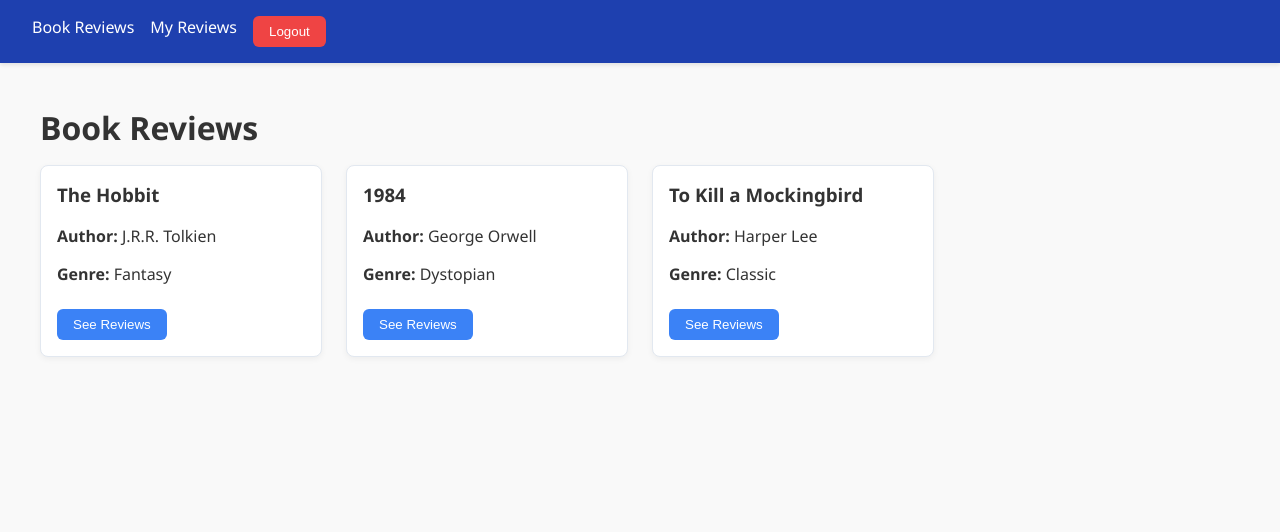
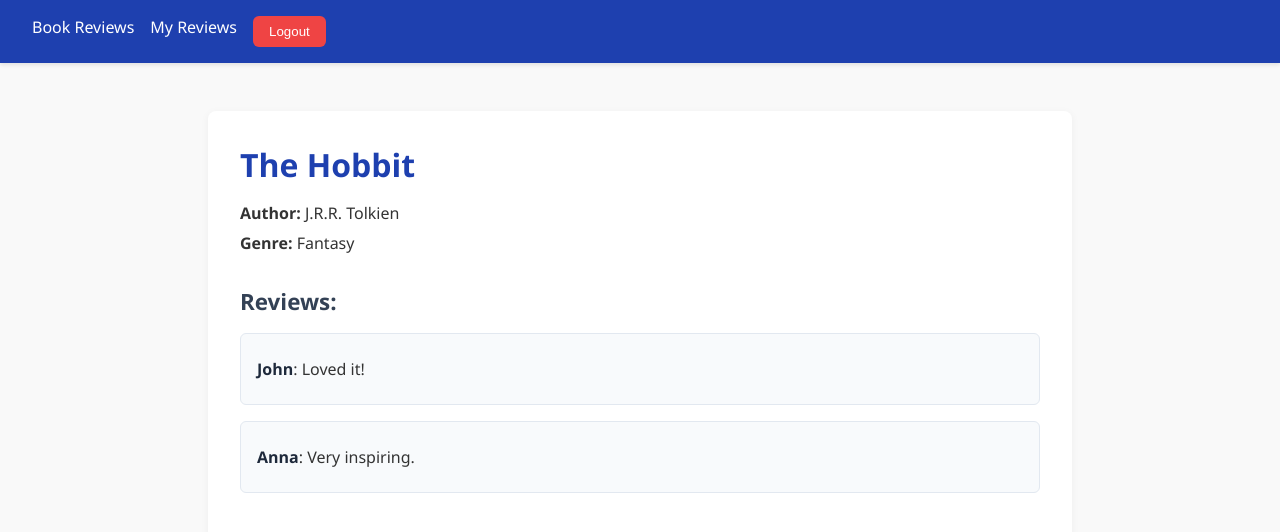
Before and after one commit to teodoratsaneva/ReactProject, a React (Create React App) app in the folder book-reviews-app/: page /book-reviews/1 in a window 1280 px wide. Before the commit this address led to /. Shown: the top 532 px of the page. Built offline with nearby package versions, Linux system fonts and the light colour scheme; data requests are answered from the project's data file; sample sign-in values are in the browser's storage.

Commit message:
add functionality and new page for see reviews

```diff
--- a/book-reviews-app/db.json
+++ b/book-reviews-app/db.json
@@ -2,6 +2,20 @@
     "books": [
       { "id": 1, "title": "The Hobbit", "author": "J.R.R. Tolkien", "genre": "Fantasy" },
       { "id": 2, "title": "1984", "author": "George Orwell", "genre": "Dystopian" },
-      { "id": 3, "title": "To Kill a Mockingbird", "author": "Harper Lee", "genre": "Classic" }
-    ]
+      { "id": 3, "title": "To Kill a Mockingbird", "author": "Harper Lee", "genre": "Classic" },
+      { "id": 4, "title": "The Lord of the Rings", "author": "J.R.R. Tolkien", "genre": "Fantasy" },
+      { "id": 5, "title": "The Great Gatsby", "author": "F. Scott Fitzgerald", "genre": "Classic" }
+    ],
+    "reviews": [
+        { "id": 1, "bookId": 1, "user": "John", "comment": "Loved it!" },
+        { "id": 2, "bookId": 1, "user": "Anna", "comment": "Very inspiring." },
+        { "id": 3, "bookId": 2, "user": "Bob", "comment": "A classic!" },
+        { "id": 4, "bookId": 3, "user": "Eva", "comment": "A must-read." },
+        { "id": 5, "bookId": 4, "user": "Tom", "comment": "A classic!" },
+        { "id": 6, "bookId": 5, "user": "Alice", "comment": "A timeless classic." },
+        { "id": 7, "bookId": 5, "user": "Charlie", "comment": "A great read." },
+        { "id": 8, "bookId": 2, "user": "David", "comment": "Thought-provoking." },
+        { "id": 9, "bookId": 3, "user": "Grace", "comment": "Beautifully written." },
+        { "id": 10, "bookId": 4, "user": "Hannah", "comment": "Epic adventure." }
+      ]
   }
--- a/book-reviews-app/src/App.css
+++ b/book-reviews-app/src/App.css
@@ -107,3 +107,50 @@ h2 {
 .review-btn:hover {
   background-color: #2563eb;
 }
+
+.book-details {
+  background-color: #fff;
+  padding: 2rem;
+  border-radius: 8px;
+  box-shadow: 0 2px 8px rgba(0, 0, 0, 0.05);
+  max-width: 800px;
+  margin: 2rem auto;
+}
+
+.book-details h2 {
+  margin-top: 0;
+  font-size: 2rem;
+  color: #1e40af;
+}
+
+.book-details p {
+  font-size: 1rem;
+  margin: 0.5rem 0;
+}
+
+.review-section {
+  margin-top: 2rem;
+}
+
+.review-section h3 {
+  margin-bottom: 1rem;
+  font-size: 1.4rem;
+  color: #334155;
+}
+
+.review-list {
+  list-style: none;
+  padding-left: 0;
+}
+
+.review-list li {
+  padding: 1rem;
+  border: 1px solid #e2e8f0;
+  border-radius: 6px;
+  margin-bottom: 1rem;
+  background-color: #f8fafc;
+}
+
+.review-list strong {
+  color: #1e293b;
+}
--- a/book-reviews-app/src/App.js
+++ b/book-reviews-app/src/App.js
@@ -6,6 +6,7 @@ import Login from "./pages/Login";
 import Register from "./pages/Register";
 import MyReviews from "./pages/MyReviews";
 import BookReviews from "./pages/BookReviews";
+import BookDetails from "./pages/BookDetails";
 
 function App() {
   const { user } = useAuth();
@@ -26,6 +27,7 @@ function App() {
               <Route path="/" element={<BookReviews />} />
               <Route path="/my-reviews" element={<MyReviews />} />
               <Route path="*" element={<Navigate to="/" />} />
+              <Route path="/book-reviews/:id" element={<BookDetails />} />
             </>
           )}
         </Routes>
--- /dev/null
+++ b/book-reviews-app/src/pages/BookDetails.jsx
@@ -0,0 +1,47 @@
+import { useEffect, useState } from "react";
+import { useParams } from "react-router-dom";
+import axios from "axios";
+
+const BookDetails = () => {
+    const { id } = useParams();
+    const [book, setBook] = useState(null);
+    const [reviews, setReviews] = useState([]);
+
+    useEffect(() => {
+        axios.get(`http://localhost:5000/books/${id}`)
+            .then(res => setBook(res.data))
+            .catch(err => console.error("Error fetching book:", err));
+
+        axios.get(`http://localhost:5000/reviews?bookId=${id}`)
+            .then(res => setReviews(res.data))
+            .catch(err => console.error("Error fetching reviews:", err));
+    }, [id]);
+
+    if (!book) return <p>Loading book details...</p>;
+
+    return (
+        <div className="book-details">
+            <h2>{book.title}</h2>
+            <p><strong>Author:</strong> {book.author}</p>
+            <p><strong>Genre:</strong> {book.genre}</p>
+
+            <div className="review-section">
+                <h3>Reviews:</h3>
+                {reviews.length === 0 ? (
+                    <p>No reviews yet.</p>
+                ) : (
+                    <ul className="review-list">
+                        {reviews.map((review) => (
+                            <li key={review.id}>
+                                <p><strong>{review.user}</strong>: {review.comment}</p>
+                            </li>
+                        ))}
+                    </ul>
+                )}
+            </div>
+        </div>
+
+    );
+};
+
+export default BookDetails;
--- a/book-reviews-app/src/pages/BookReviews.jsx
+++ b/book-reviews-app/src/pages/BookReviews.jsx
@@ -1,5 +1,6 @@
 import { useEffect, useState } from "react";
 import axios from "axios";
+import { useNavigate } from "react-router-dom";
 
 const BookReviews = () => {
   const [books, setBooks] = useState([]);
@@ -9,6 +10,8 @@ const BookReviews = () => {
       .then(res => setBooks(res.data))
       .catch(err => console.error("Error fetching books:", err));
   }, []);
+
+  const navigate = useNavigate();
 
   return (
     <div>
@@ -22,7 +25,9 @@ const BookReviews = () => {
                 <h3>{book.title}</h3>
                 <p><strong>Author:</strong> {book.author}</p>
                 <p><strong>Genre:</strong> {book.genre}</p>
-              <button className="review-btn">See Reviews</button>
+                <button className="review-btn" onClick={() => navigate(`/book-reviews/${book.id}`)}>
+                  See Reviews
+                </button>
               </div>
             ))}
           </div>
```
Lines whose indentation alone changed are shown as unchanged.
